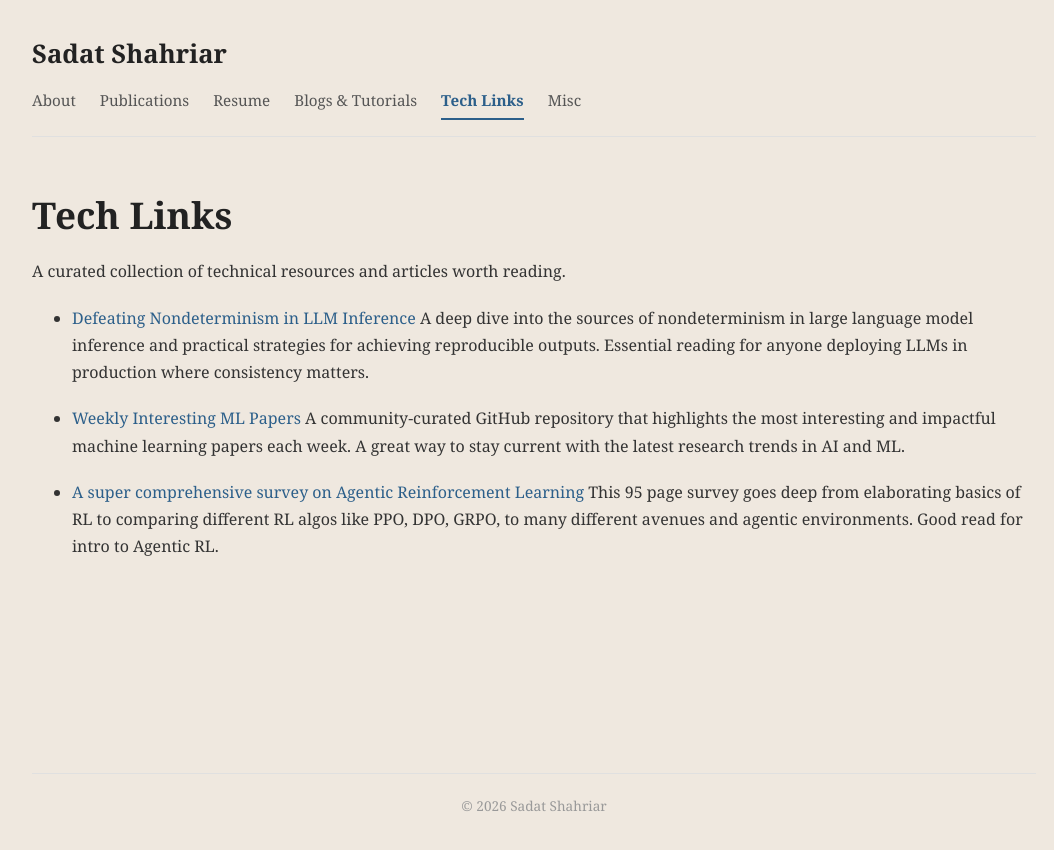
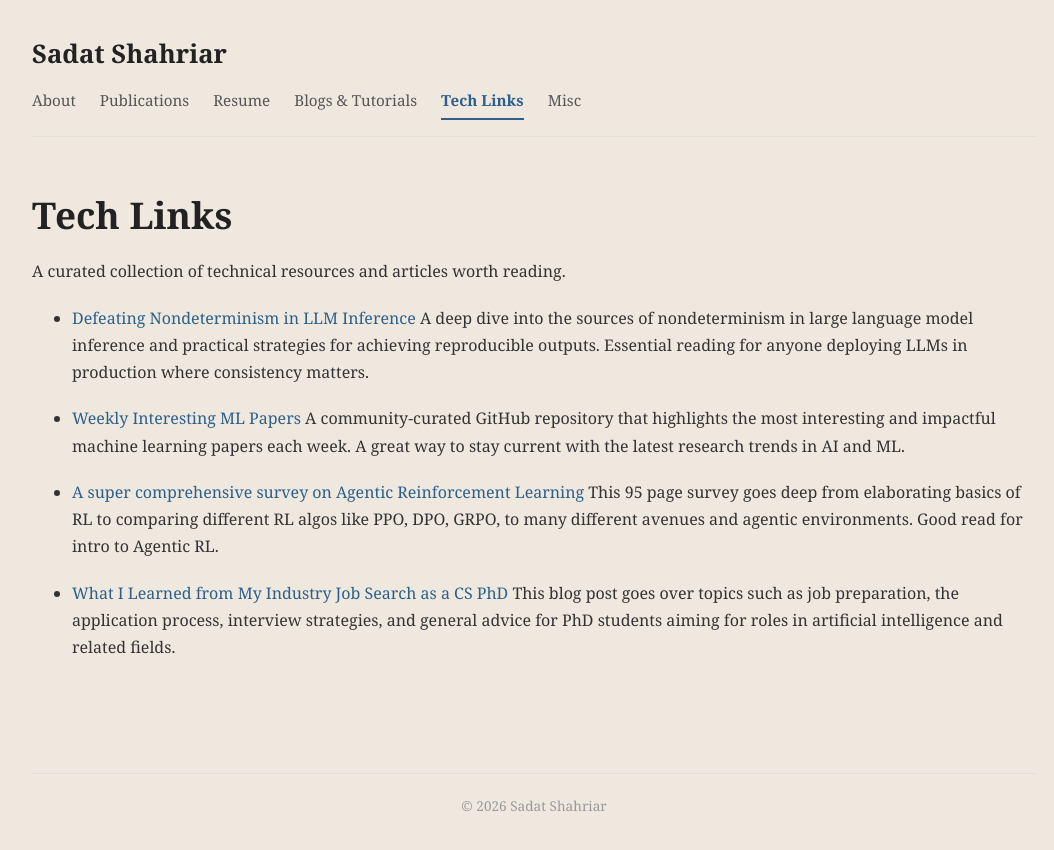
Before and after one commit to sadat1971/sadat1971.github.io, a Jekyll site: the page built from tech-links.md, in a window 1280 px wide. Shown: the top 850 px of the page, without its empty margins (106-1160 px from the left). Built offline with Jekyll 4.4.1, drawn with Linux system fonts in a browser that asks for light colours.

Commit message:
Add blog post on industry job search for CS PhDs
Added a new link discussing job search strategies for CS PhD students.

```diff
--- a/tech-links.md
+++ b/tech-links.md
@@ -15,3 +15,6 @@ A curated collection of technical resources and articles worth reading.
 
 - [A super comprehensive survey on Agentic Reinforcement Learning](https://arxiv.org/pdf/2509.02547)
   This 95 page survey goes deep from elaborating basics of RL to comparing different RL algos like PPO, DPO, GRPO, to many different avenues and agentic environments. Good read for intro to Agentic RL.
+
+- [What I Learned from My Industry Job Search as a CS PhD](https://dyahadila.github.io/blog/2026/industry-job-search-cs-phd/)
+This blog post goes over topics such as job preparation, the application process, interview strategies, and general advice for PhD students aiming for roles in artificial intelligence and related fields.
```
